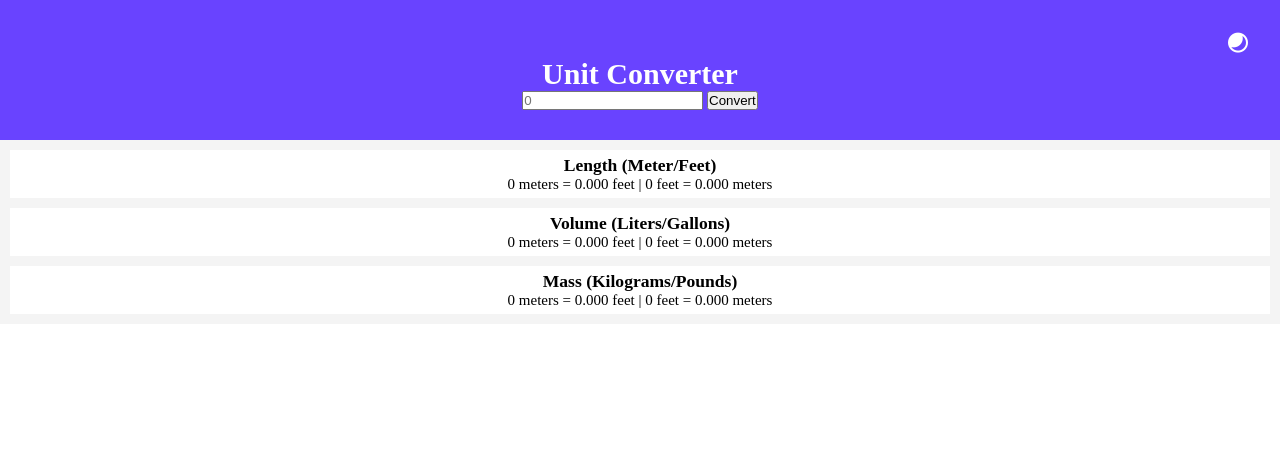
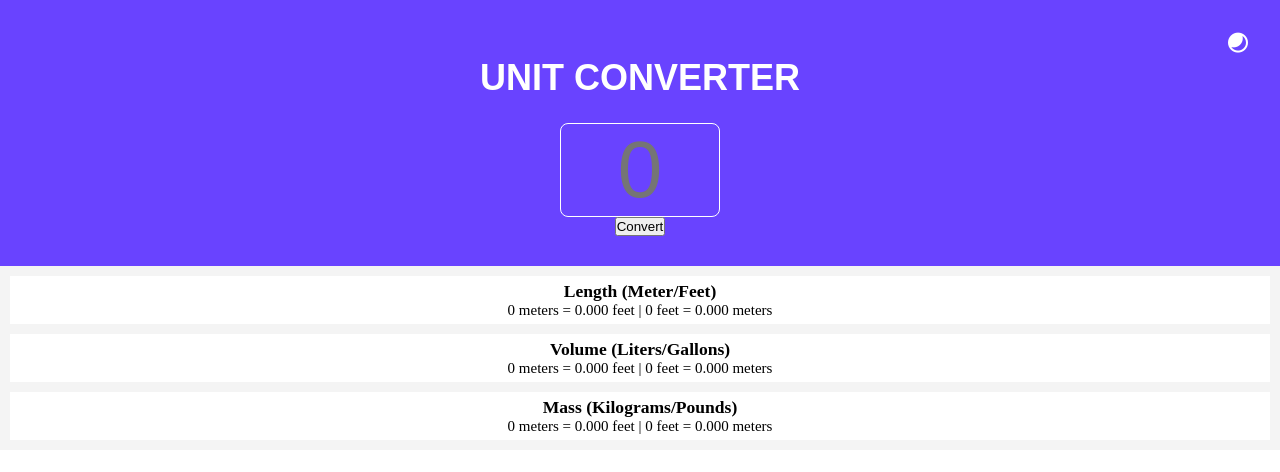
Before and after one commit to MaximaalV/Unit-Converter, a plain HTML site: page index.html in a window 1280 px wide. Drawn offline with nearby package versions, Linux system fonts and the light colour scheme; a web font is replaced by a local one.

Commit message:
Update css
Hero styling > input styling

```diff
--- a/style.css
+++ b/style.css
@@ -56,6 +56,10 @@ body {
     background: var(--color-purple);
     color: var(--color-white);
     padding: 30px;
+    display: flex;
+    flex-direction: column;
+    align-items: center;
+    justify-content: center;
 }
 
 .hero nav {
@@ -73,6 +77,24 @@ body {
 
 .hero nav a:hover {
     color: var(--color-purple-light);
+}
+
+.hero h1 {
+    font-family: 'PT Mono', sans-serif;
+    font-size: var(--biggest-font-size);
+    font-weight: var(--font-bold);
+    text-transform: uppercase;
+    margin-bottom: 1.5rem;
+}
+
+.hero input {
+    font-size: 5rem;
+    max-width: 10rem;
+    text-align: center;
+    border-radius: .5rem;
+    border: 1px solid white;
+    background-color: var(--color-purple);
+    color: var(--color-white);
 }
 
 .main {
```
